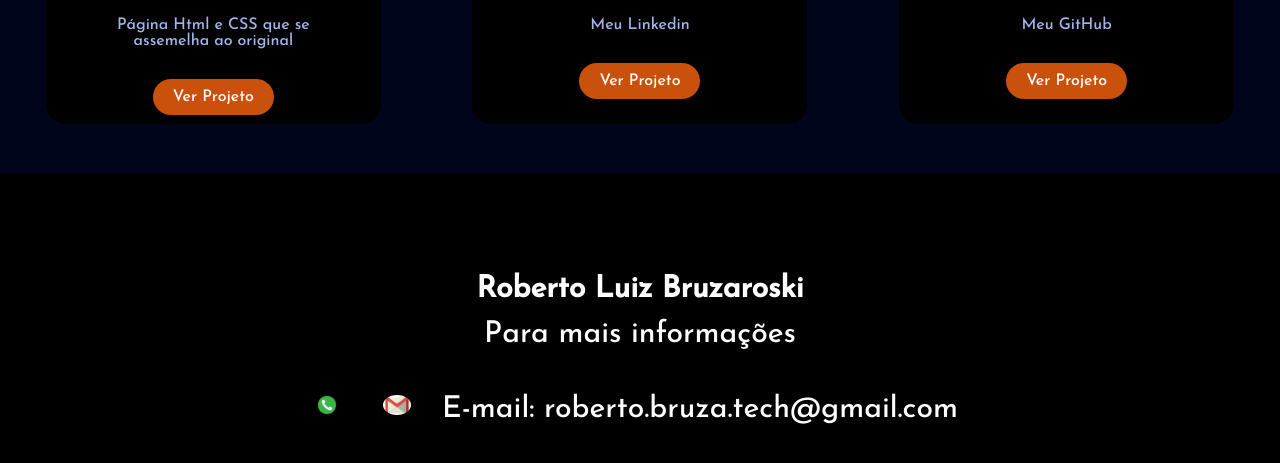
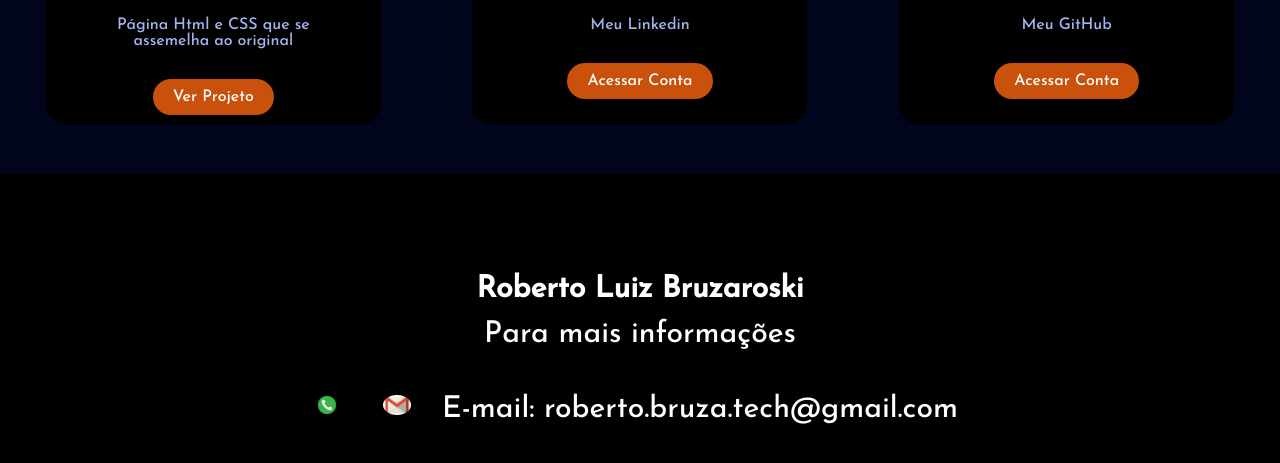
Before and after one commit to RobertoBruza/PORTIFOLIO, a plain HTML site: page index.html in a window 1280 px wide. Shown: the part 2506-2969 px from the top of the page. Drawn offline with Linux system fonts and the light colour scheme.

Commit message:
Update index.html

```diff
--- a/index.html
+++ b/index.html
@@ -55,14 +55,14 @@
                     <img src="./img/linkedin.png">
                     <h5> Linkedin </h5>
                     <p> Meu Linkedin </p>
-                    <a href="http://linkedin.com/in/roberto-luiz-bruzaroski-510a2874" target="_blank"> Ver Projeto </a>
+                    <a href="http://linkedin.com/in/roberto-luiz-bruzaroski-510a2874" target="_blank"> Acessar Conta </a>
                 </div>
 
                 <div class="card">
                     <img src="./img/GitHub.png">
                     <h5> GitHub </h5>
                     <p> Meu GitHub</p>
-                    <a href="http://github.com/RobertoBruza" target="_blank"> Ver Projeto </a>
+                    <a href="http://github.com/RobertoBruza" target="_blank"> Acessar Conta </a>
                 </div>
             </div>
     </div>
```
